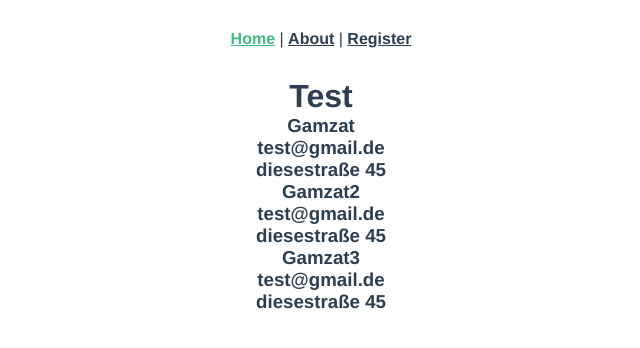
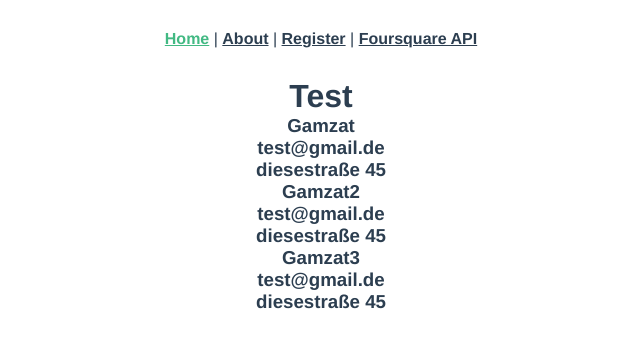
Before and after one commit to xXNaVeEXx/webclient, a Vue app: page / in a window 1280 px wide. Shown: the top 348 px of the page, without its empty margins (319-959 px from the left). Built offline with nearby package versions, Linux system fonts and the light colour scheme; no server answers.

Commit message:
forsquare im router
forsquare im router eingebunden

```diff
--- a/src/App.vue
+++ b/src/App.vue
@@ -3,7 +3,8 @@
     <div id="nav">
       <router-link to="/">Home</router-link> |
       <router-link to="/about">About</router-link> |
-      <router-link to="/register">Register</router-link>
+      <router-link to="/register">Register</router-link> |
+      <router-link to="/foursquare">Foursquare API</router-link>
     </div>
     <router-view />
   </div>
--- a/src/router/index.js
+++ b/src/router/index.js
@@ -23,6 +23,11 @@ const routes = [
     path: "/register",
     name: "register",
     component: () => import("../views/Register.vue")
+  },
+  {
+    path: "/foursquare",
+    name: "foursquare",
+    component: () => import("../views/Foursquare.vue")
   }
 ];
 
--- a/src/views/Home.vue
+++ b/src/views/Home.vue
@@ -2,20 +2,17 @@
   <div class="home">
     <h1>Test</h1>
     <TestUsers />
-    <Foursquare />
   </div>
 </template>
 
 <script>
 // @ is an alias to /src
 import TestUsers from "@/components/TestUsers.vue";
-import Foursquare from "@/components/Foursquare.vue";
 
 export default {
   name: "home",
   components: {
-    TestUsers,
-    Foursquare
+    TestUsers
   }
 };
 </script>
```
Also changed, not shown: src/views/Foursquare.vue (renamed from src/components/Foursquare.vue).
